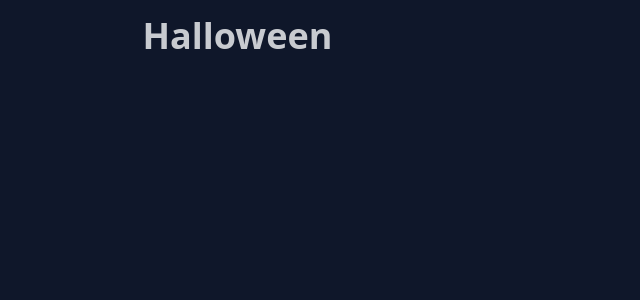
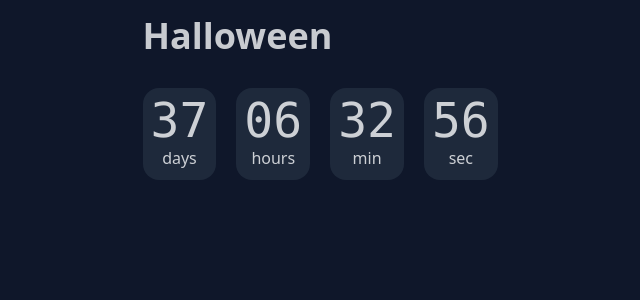
Before and after one commit to marcusradell/halloween, a Next.js app: page / in a window 1280 px wide. Shown: the top 300 px of the page, without its empty margins (200-840 px from the left). Built offline with nearby package versions, Linux system fonts and the light colour scheme.

Commit message:
add countdown

```diff
--- a/src/app/page.tsx
+++ b/src/app/page.tsx
@@ -1,7 +1,78 @@
+"use client";
+
+import { useEffect, useState } from "react";
+
 export default function Home() {
+  const [date_now, setDate] = useState(new Date());
+
+  const date_future = new Date("2024-10-31");
+  date_future.setHours(0, 0, 0);
+
+  var delta = Math.abs(date_future.getTime() - date_now.getTime()) / 1000;
+
+  var days = Math.floor(delta / 86400);
+  delta -= days * 86400;
+
+  var hours = Math.floor(delta / 3600) % 24;
+  delta -= hours * 3600;
+
+  var minutes = Math.floor(delta / 60) % 60;
+  delta -= minutes * 60;
+
+  var seconds = Math.ceil(delta % 60);
+
+  useEffect(() => {
+    const interval = setInterval(() => {
+      setDate(new Date());
+    }, 1000);
+
+    return () => clearInterval(interval);
+  }, []);
+
   return (
     <main className="prose container mx-auto pt-4">
       <h1>Halloween</h1>
+
+      <section>
+        <div className="grid grid-flow-col gap-5 text-center auto-cols-max">
+          <div className="flex flex-col p-2 bg-neutral rounded-box text-neutral-content">
+            <span className="countdown font-mono text-5xl">
+              <span
+                suppressHydrationWarning
+                style={{ "--value": days } as any}
+              ></span>
+            </span>
+            days
+          </div>
+          <div className="flex flex-col p-2 bg-neutral rounded-box text-neutral-content">
+            <span className="countdown font-mono text-5xl">
+              <span
+                suppressHydrationWarning
+                style={{ "--value": hours } as any}
+              ></span>
+            </span>
+            hours
+          </div>
+          <div className="flex flex-col p-2 bg-neutral rounded-box text-neutral-content">
+            <span className="countdown font-mono text-5xl">
+              <span
+                suppressHydrationWarning
+                style={{ "--value": minutes } as any}
+              ></span>
+            </span>
+            min
+          </div>
+          <div className="flex flex-col p-2 bg-neutral rounded-box text-neutral-content">
+            <span className="countdown font-mono text-5xl">
+              <span
+                suppressHydrationWarning
+                style={{ "--value": seconds } as any}
+              ></span>
+            </span>
+            sec
+          </div>
+        </div>
+      </section>
     </main>
   );
 }
```
Also changed, not shown: src/app/basilisk.webp (added).
